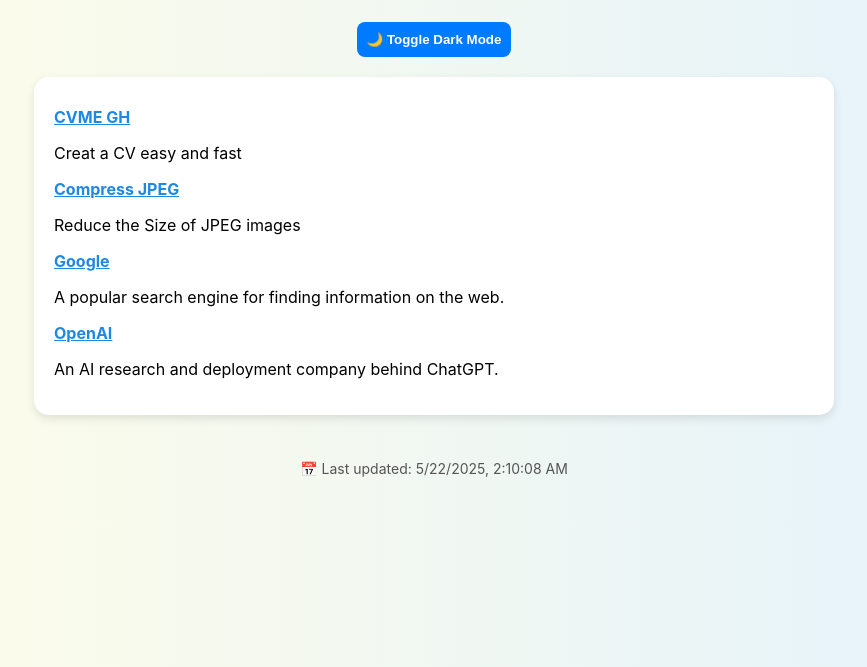
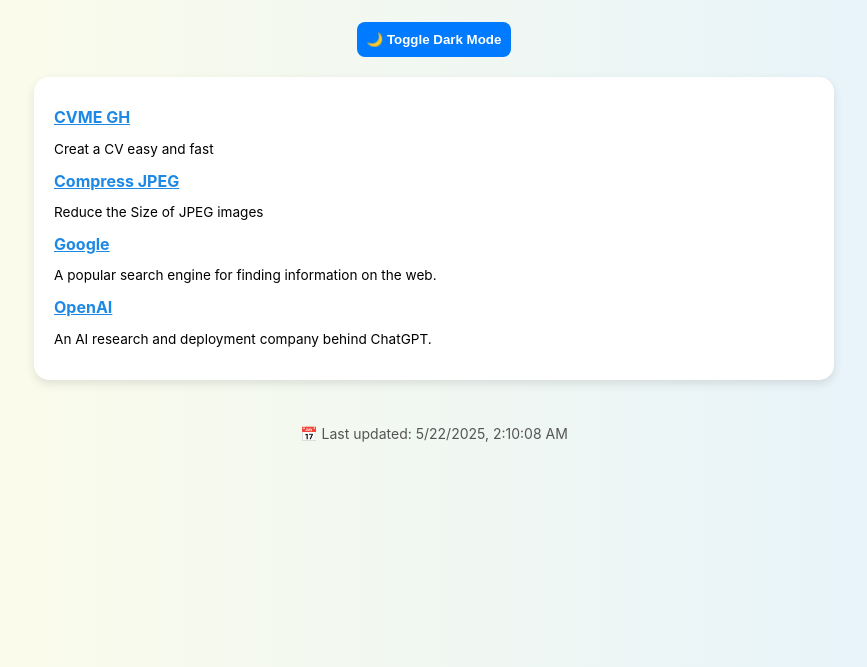
Before and after one commit to sirlucasgh/linksglobal, a plain HTML site: page all.html in a window 1280 px wide. Shown: the part 133-800 px from the top of the page, without its empty margins (206-1073 px from the left). Drawn offline with Linux system fonts and the light colour scheme.

Commit message:
Update all.html

```diff
--- a/all.html
+++ b/all.html
@@ -175,6 +175,7 @@
 
   const p = document.createElement("p");
   p.textContent = link.description || "";
+        p.style.fontSize = "0.85em";
 
   const div = document.createElement("div");
   div.appendChild(a);
```
